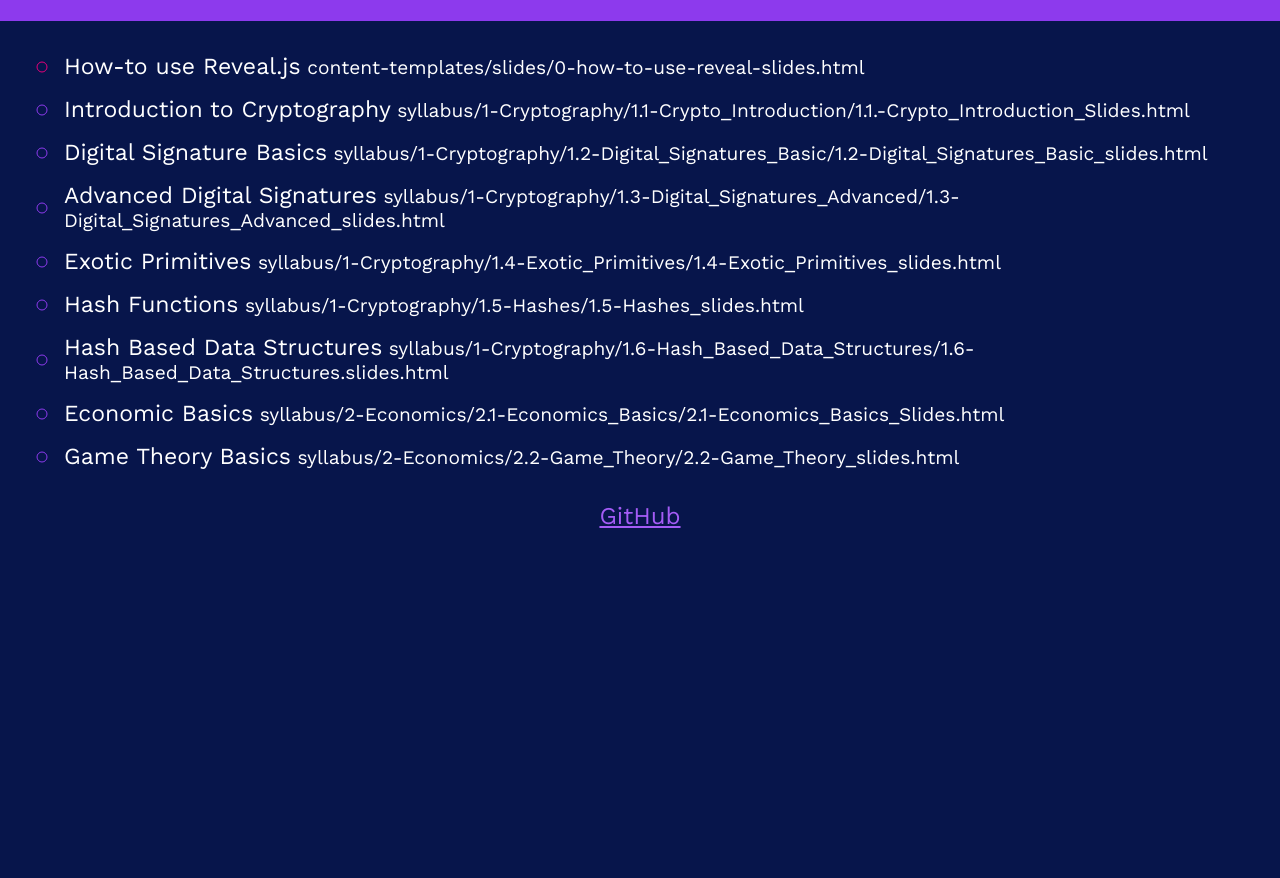
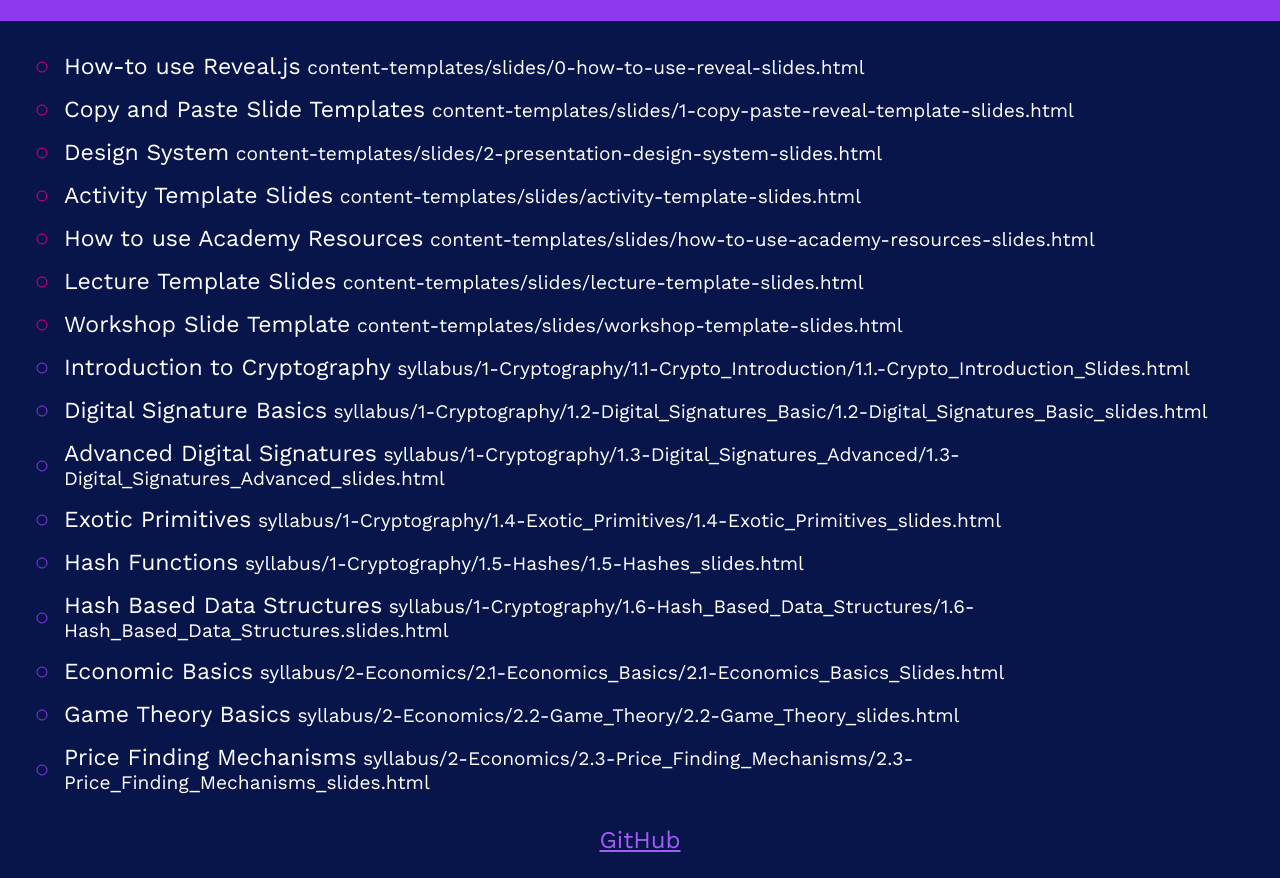
Before and after one commit to decentration/blockchain_tutorials, a website: page slides/index.html in a window 1280 px wide. Shown: the part 58-936 px from the top of the page. Before the commit the page ends 800 px from the top, so only its background shows below. Drawn offline with Linux system fonts and the light colour scheme.

Commit message:
list slides in index

```diff
--- a/slides/index.html
+++ b/slides/index.html
@@ -163,6 +163,42 @@
             <span class="slide-card-path">content-templates&#x2F;slides&#x2F;0-how-to-use-reveal-slides.html</span>
           </a>
         </li>
+        <li data-template="content-templates&#x2F;slides&#x2F;1-copy-paste-reveal-template-slides.html">
+          <a href="content-templates&#x2F;slides&#x2F;1-copy-paste-reveal-template-slides.html" title="Copy and Paste Slide Templates" class="slide-card">
+            <span class="slide-card-name">Copy and Paste Slide Templates</span>
+            <span class="slide-card-path">content-templates&#x2F;slides&#x2F;1-copy-paste-reveal-template-slides.html</span>
+          </a>
+        </li>
+        <li data-template="content-templates&#x2F;slides&#x2F;2-presentation-design-system-slides.html">
+          <a href="content-templates&#x2F;slides&#x2F;2-presentation-design-system-slides.html" title="Design System" class="slide-card">
+            <span class="slide-card-name">Design System</span>
+            <span class="slide-card-path">content-templates&#x2F;slides&#x2F;2-presentation-design-system-slides.html</span>
+          </a>
+        </li>
+        <li data-template="content-templates&#x2F;slides&#x2F;activity-template-slides.html">
+          <a href="content-templates&#x2F;slides&#x2F;activity-template-slides.html" title="Activity Template Slides" class="slide-card">
+            <span class="slide-card-name">Activity Template Slides</span>
+            <span class="slide-card-path">content-templates&#x2F;slides&#x2F;activity-template-slides.html</span>
+          </a>
+        </li>
+        <li data-template="content-templates&#x2F;slides&#x2F;how-to-use-academy-resources-slides.html">
+          <a href="content-templates&#x2F;slides&#x2F;how-to-use-academy-resources-slides.html" title="How to use Academy Resources" class="slide-card">
+            <span class="slide-card-name">How to use Academy Resources</span>
+            <span class="slide-card-path">content-templates&#x2F;slides&#x2F;how-to-use-academy-resources-slides.html</span>
+          </a>
+        </li>
+        <li data-template="content-templates&#x2F;slides&#x2F;lecture-template-slides.html">
+          <a href="content-templates&#x2F;slides&#x2F;lecture-template-slides.html" title="Lecture Template Slides" class="slide-card">
+            <span class="slide-card-name">Lecture Template Slides</span>
+            <span class="slide-card-path">content-templates&#x2F;slides&#x2F;lecture-template-slides.html</span>
+          </a>
+        </li>
+        <li data-template="content-templates&#x2F;slides&#x2F;workshop-template-slides.html">
+          <a href="content-templates&#x2F;slides&#x2F;workshop-template-slides.html" title="Workshop Slide Template" class="slide-card">
+            <span class="slide-card-name">Workshop Slide Template</span>
+            <span class="slide-card-path">content-templates&#x2F;slides&#x2F;workshop-template-slides.html</span>
+          </a>
+        </li>
         <li data-template="syllabus&#x2F;1-Cryptography&#x2F;1.1-Crypto_Introduction&#x2F;1.1.-Crypto_Introduction_Slides.html">
           <a href="syllabus&#x2F;1-Cryptography&#x2F;1.1-Crypto_Introduction&#x2F;1.1.-Crypto_Introduction_Slides.html" title="Introduction to Cryptography" class="slide-card">
             <span class="slide-card-name">Introduction to Cryptography</span>
@@ -211,6 +247,12 @@
             <span class="slide-card-path">syllabus&#x2F;2-Economics&#x2F;2.2-Game_Theory&#x2F;2.2-Game_Theory_slides.html</span>
           </a>
         </li>
+        <li data-template="syllabus&#x2F;2-Economics&#x2F;2.3-Price_Finding_Mechanisms&#x2F;2.3-Price_Finding_Mechanisms_slides.html">
+          <a href="syllabus&#x2F;2-Economics&#x2F;2.3-Price_Finding_Mechanisms&#x2F;2.3-Price_Finding_Mechanisms_slides.html" title="Price Finding Mechanisms" class="slide-card">
+            <span class="slide-card-name">Price Finding Mechanisms</span>
+            <span class="slide-card-path">syllabus&#x2F;2-Economics&#x2F;2.3-Price_Finding_Mechanisms&#x2F;2.3-Price_Finding_Mechanisms_slides.html</span>
+          </a>
+        </li>
       </ul>
     </main>
 
```
